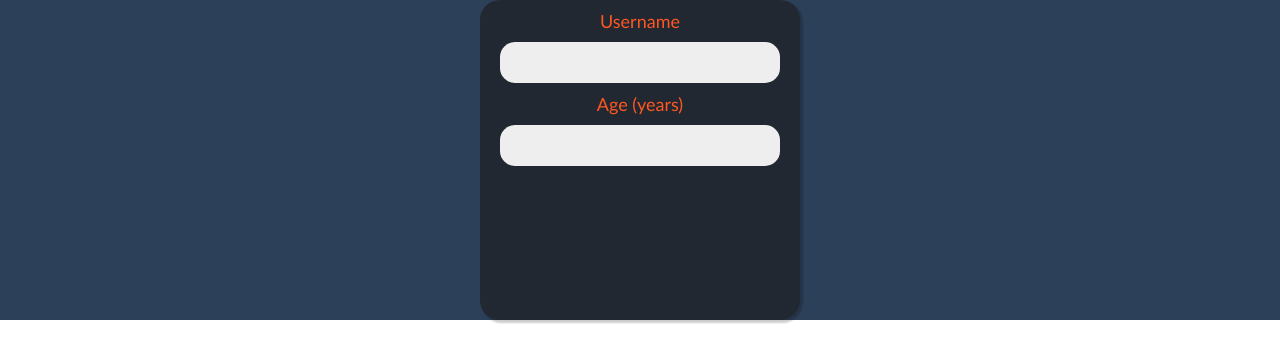
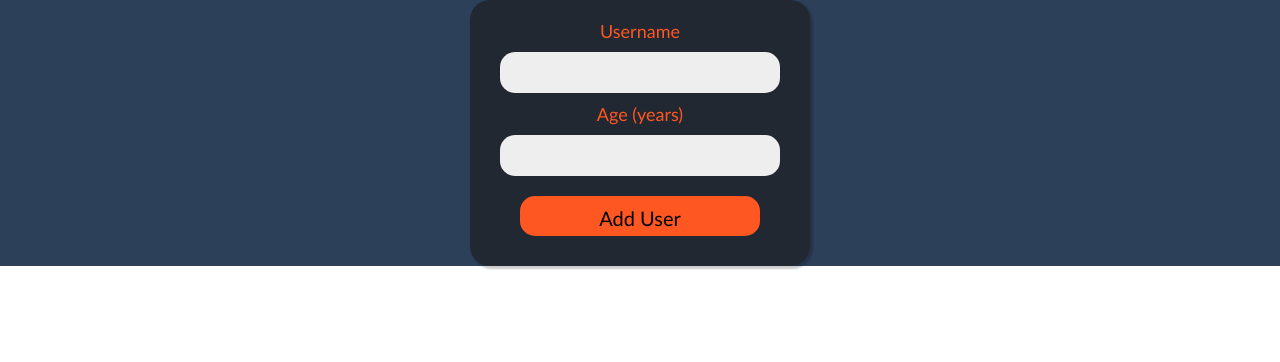
Before and after one commit to lemix196/user-introducer, a React (Create React App) app: page / in a window 1280 px wide. Shown: the top 362 px of the page. Built offline with nearby package versions, Linux system fonts and the light colour scheme.

Commit message:
add UserForm submit button with styles, change Card component styles for completed form

```diff
--- a/src/components/UI/Card.module.css
+++ b/src/components/UI/Card.module.css
@@ -1,7 +1,7 @@
 .card {
-    padding: 10px;
+    padding: 20px;
     width: 300px;
-    height: 300px;
+    height: auto;
     background-color: #222831;
     border-radius: 20px;
     box-shadow: 2px 2px 2px 1px rgba(0, 0, 0, 0.2);
--- a/src/components/Users/UserForm.js
+++ b/src/components/Users/UserForm.js
@@ -17,6 +17,7 @@ const UserForm = (props) => {
         <label className={styles.label}>Age (years)</label>
         <input className={styles['text-input']} type="text"></input>
       </div>
+      <button className={styles.button} type="submit">Add User</button>
     </form>
   );
 };
--- a/src/components/Users/UserForm.module.css
+++ b/src/components/Users/UserForm.module.css
@@ -6,8 +6,8 @@
 }
 
 .label {
-    margin-left: auto;
-    margin-right: auto;
+  margin-left: auto;
+  margin-right: auto;
   font-family: "Trebuchet MS", sans-serif;
   text-align: center;
   font-size: 18px;
@@ -33,3 +33,31 @@
   box-shadow: 0px 0px 10px 1px #ff5722;
   outline: none;
 }
+
+.button {
+    background-color: #ff5722;
+    font-size: 20px;
+    font-family: "Trebuchet MS", sans-serif;
+    border: none;
+    outline: none;
+    width: 80%;
+    height: 40px;
+    padding: 10px;
+    margin-top: 10px;
+    margin-bottom: 10px;
+    margin-left: auto;
+    margin-right: auto;
+    border-radius: 15px;
+    transition: background-color 0.5s, color 0.5s;
+}
+
+.button:hover {
+    background-color: #eeeeee;
+    color: #ff5722;
+}
+
+.button:active {
+    background-color: #2d4059;
+    box-shadow: 0px 0px 5px 1px #eeeeee;
+    color: #ff5722;
+}
```
